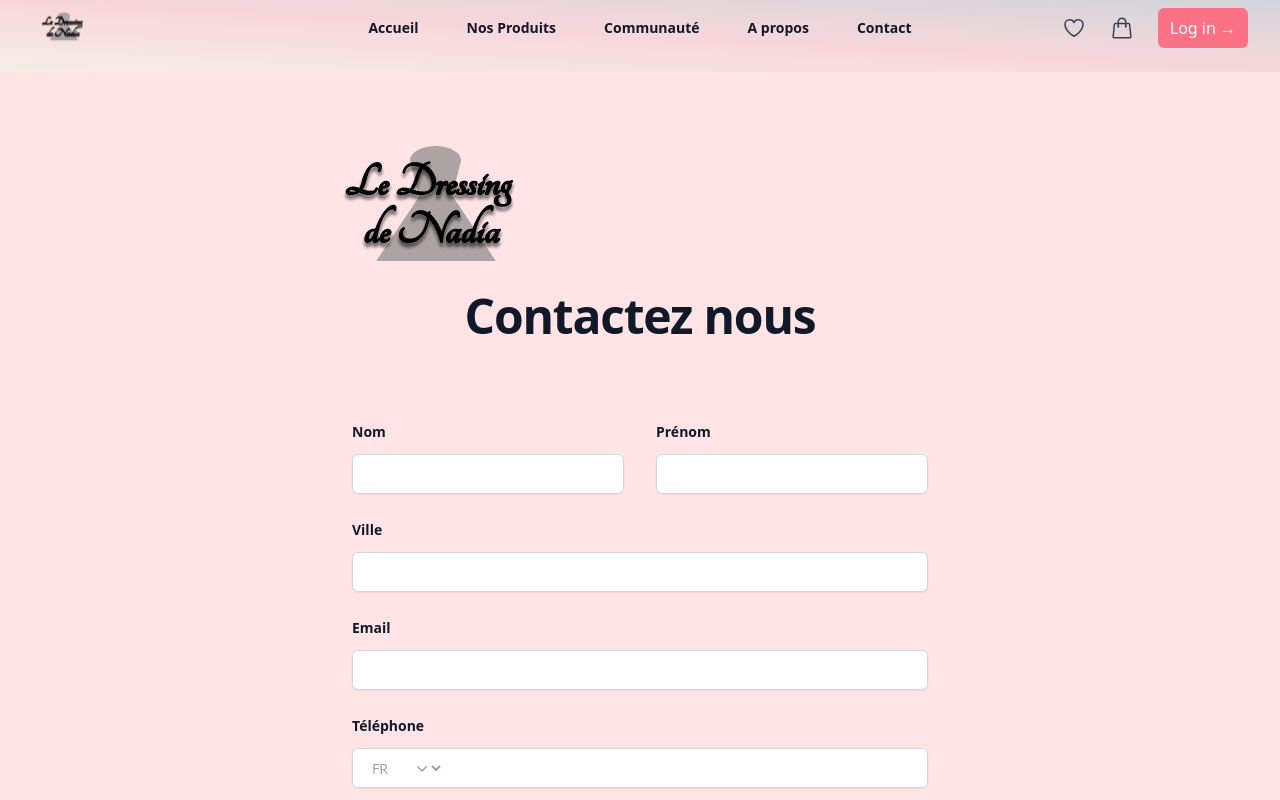
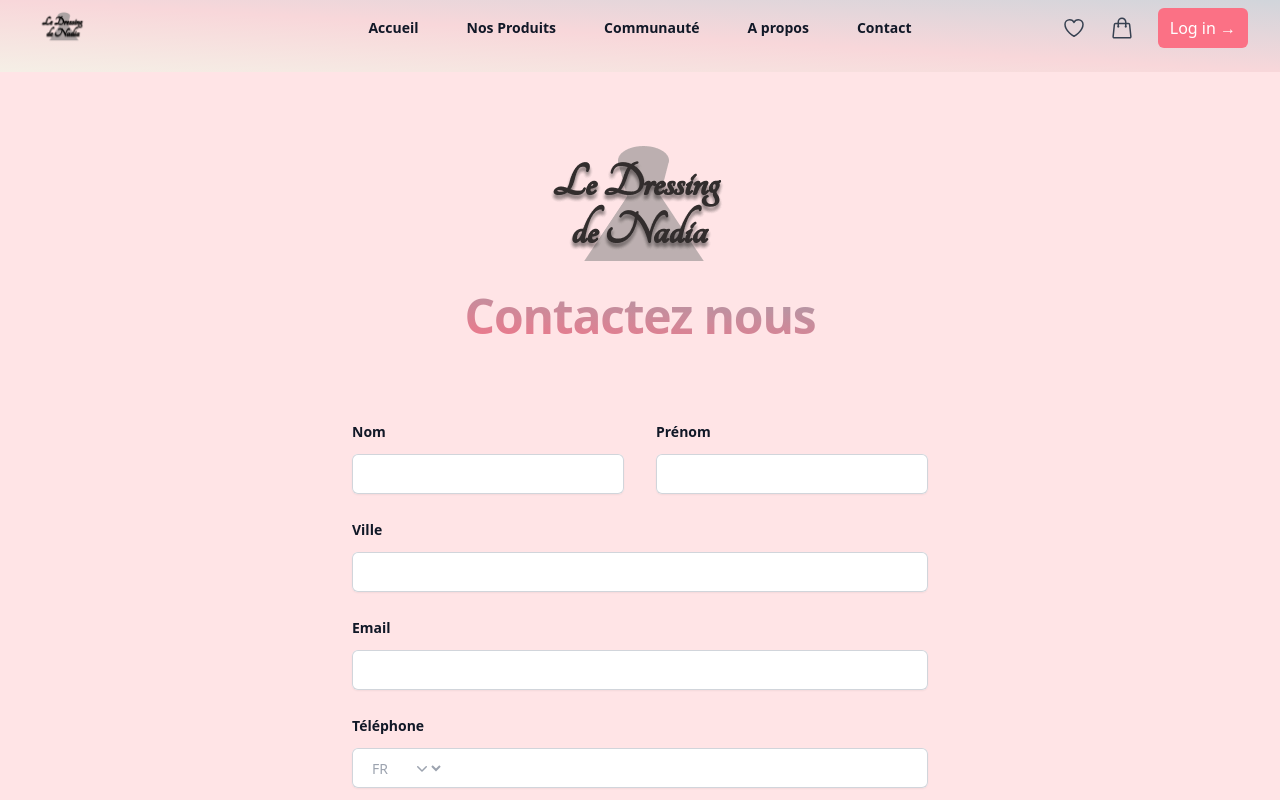
Before and after one commit to BakrimNadia/Dressing-shop, a Next.js app: page /Contact in a window 1280 px wide. Shown: the top 800 px of the page. Built offline with nearby package versions, Linux system fonts and the light colour scheme.

Commit message:
add style to logo and title to contact page

```diff
--- a/app/Contact/page.tsx
+++ b/app/Contact/page.tsx
@@ -27,10 +27,10 @@ export default function Contact() {
     <div className="isolate bg-rose-100 px-6 py-24 sm:py-32 lg:px-8">
         <Header />
       <div className="mx-auto max-w-2xl text-center">
-        <div className="text-center">
-        <img src="images/logo-dressing2.png" alt="logo" className="text-center justify-center item-center" />
+        <div className="flex justify-center items-center">
+        <img src="images/logo-dressing2.png" alt="logo" className="text-center justify-center item-center opacity-80" />
         </div>
-        <h2 className="text-balance text-4xl font-semibold tracking-tight text-gray-900 sm:text-5xl">Contactez nous</h2>
+        <h2 className="text-balance text-4xl font-semibold tracking-tight text-gray-900 sm:text-5xl bg-gradient-to-tr from-rose-400 to-gray-400 bg-clip-text text-transparent hover:animate-bounce">Contactez nous</h2>
       </div>
       <form action="#" method="POST" className="mx-auto mt-16 max-w-xl sm:mt-20">
         <div className="grid grid-cols-1 gap-x-8 gap-y-6 sm:grid-cols-2">
```
